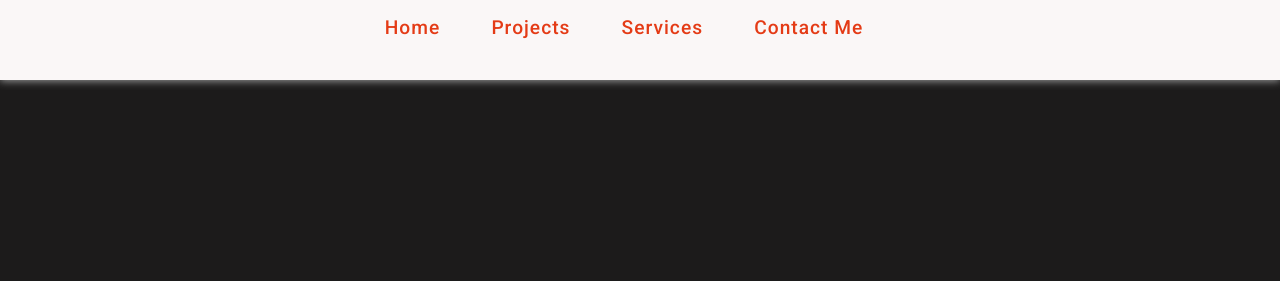
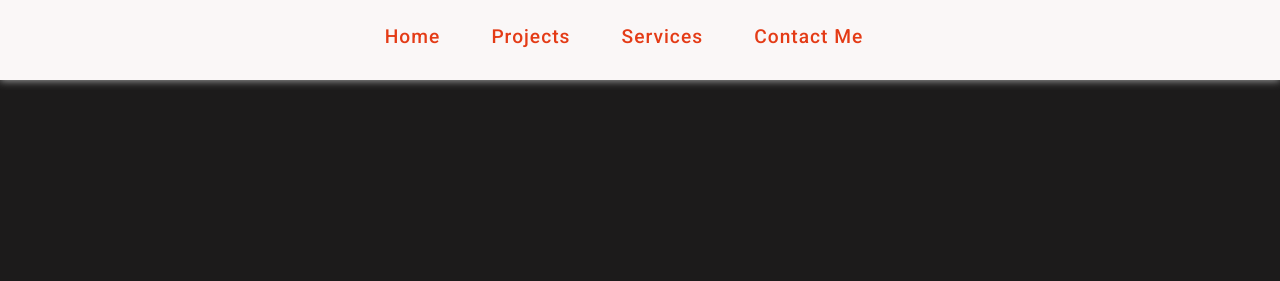
Before and after one commit to Manasi-Kumari/personal-portfolio-website, a plain HTML site: page index.html in a window 1280 px wide. Shown: the top 281 px of the page. Drawn offline with Linux system fonts and the light colour scheme.

Commit message:
updated code for portfolio website

```diff
--- a/style.css
+++ b/style.css
@@ -42,7 +42,7 @@ nav {
     width: 100%;
     /* height: 70px; */
     align-items: center;
-
+    height: 40px;
 }
 
 .nav-list-item>a {
```
